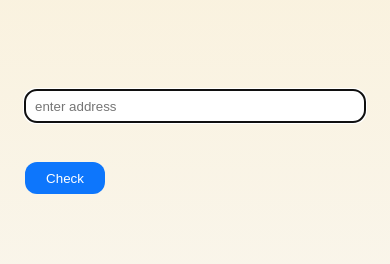
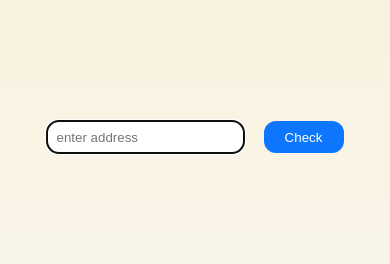
Before and after one commit to jaimindp/SozuHackParis, a Next.js app: page / in a window 390 px wide. Shown: the part 364-628 px from the top of the page. Built offline with nearby package versions, Linux system fonts and the light colour scheme; what wagmi would draw is missing.

Commit message:
add responsive styles

```diff
--- a/pages/BABTokenWeekGate.js
+++ b/pages/BABTokenWeekGate.js
@@ -269,7 +269,12 @@ function BABTokenWeekGate({ address, loading, setLoading }) {
 
   const syncNotify = () => (
     <div className={styles.status_box}>
-      <Image src={iconAttention} alt={"icon check mark"} />
+      <div className={styles.status_tumb}>
+        <Image
+          src={iconAttention}
+          alt={"icon check mark"}
+        />
+      </div>
       <div className={styles.message}>
         {error && <p>{`Error! ${error}`}</p>}
         {!error && notify && <p>{notify}</p>}
--- a/pages/_app.tsx
+++ b/pages/_app.tsx
@@ -10,7 +10,7 @@ import { jsonRpcProvider } from "wagmi/providers/jsonRpc";
 
 const { chains, provider, webSocketProvider } = configureChains(
   [
-    mainnet,
+    // mainnet,
     polygon,
     ...(process.env.NEXT_PUBLIC_ENABLE_TESTNETS === 'true' ? [goerli] : []),
   ],
--- a/pages/index.tsx
+++ b/pages/index.tsx
@@ -38,7 +38,7 @@ const Home: NextPage = () => {
 
       <main className={styles.main}>
 
-        <div>
+        <div className={styles.input_box}>
           <input
             className={styles.input}
             placeholder='enter address'
--- a/styles/BABTokenWeekGate.module.css
+++ b/styles/BABTokenWeekGate.module.css
@@ -1,7 +1,7 @@
 .container {
   margin: 20px auto;
   padding: 20px;
-  width: 490px;
+  max-width: 490px;
   background-color: #FFFFFF;
   border-radius: 23px;
   font-family: Verdana, 'Segoe UI', Tahoma, Geneva, sans-serif;
@@ -146,7 +146,12 @@
   border-radius: 17px;
 }
 
+.status_thumb {
+  flex: 1;
+}
+
 .message {
+  flex: 1;
   margin-left: 10px;
 }
 
--- a/styles/Home.module.css
+++ b/styles/Home.module.css
@@ -107,17 +107,22 @@
   text-align: end;
 }
 
+.input_box {
+  display: flex;
+  max-width: 490px;
+}
+
 .input {
-  width: 340px;
+  max-width: 340px;
   height: 32px;
   border-radius: 12px;
   border: none;
-  margin: 20px 10px;
+  margin: 10px 10px 10px 10px;
   padding: 10px;
 }
 
 .button {
-  margin: 20px 10px;
+  margin: 10px 10px 20px 10px;
   width: 80px;
   height: 32px;
   border-radius: 12px;
```
